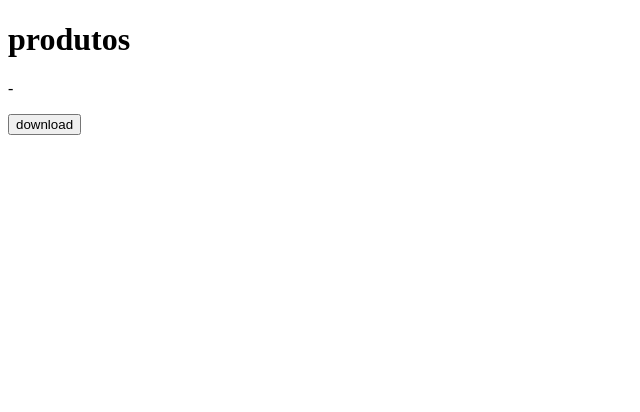
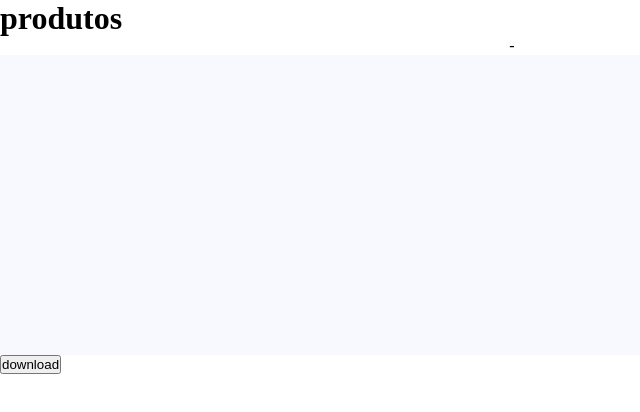
Before and after one commit to FilipeFaveroGuilardi/rg-pecas-download-images, an Electron app: page frontend/src/views/main.html in a window 1024 px wide. Shown: the whole page, without its empty margins (0-640 px from the left). Drawn offline with Linux system fonts and the light colour scheme.

Commit message:
Added css and minor bug fixes

```diff
--- a/frontend/src/index.js
+++ b/frontend/src/index.js
@@ -35,7 +35,7 @@ menu.append(new MenuItem({
     ]
 }))
 
-Menu.setApplicationMenu(menu)
+//Menu.setApplicationMenu(menu)
 
 // run app
 app.whenReady()
--- a/frontend/src/renderer.js
+++ b/frontend/src/renderer.js
@@ -1,9 +1,11 @@
 const downloadButton = document.getElementById("download")
-const imagesDiv = document.getElementById(imagesDiv)
+const imagesDiv = document.getElementById("images")
 
 const urlList = []
 
 window.addEventListener("paste", async () => {
+
+
     const url = await window.electronApi.readClipboard()
 
     window.helpers.validateImageUrl(url)
@@ -20,6 +22,8 @@ window.addEventListener("paste", async () => {
 })
 
 downloadButton.addEventListener("click", async () => {
+
+    alert("asdasd")
 
     if (urlList.length == 0) return
 
--- a/frontend/src/views/main.html
+++ b/frontend/src/views/main.html
@@ -3,6 +3,7 @@
     <head>
         <meta charset="UTF-8">
         <meta name="viewport" content="width=device-width, initial-scale=1.0">
+        <link rel="stylesheet" href="style.css">
         <title>vizualizador</title>
     </head>
     <body>
--- /dev/null
+++ b/frontend/src/views/style.css
@@ -0,0 +1,31 @@
+* {
+    margin: 0;
+    padding: 0;
+}
+
+.span {
+    margin: 0;
+    padding: 0;
+
+    display: flex;
+    justify-content: center;
+    align-items: center;
+
+    width: 100vw;
+}
+
+#images {
+    height: 300px;
+    width: 90vw;
+    display: flex;
+
+    justify-content: center;
+    align-items: center;
+
+    background-color: ghostwhite;
+
+}
+
+#images img {
+    height: 100px;
+}
```
Also changed, not shown: frontend/img.jpg.
